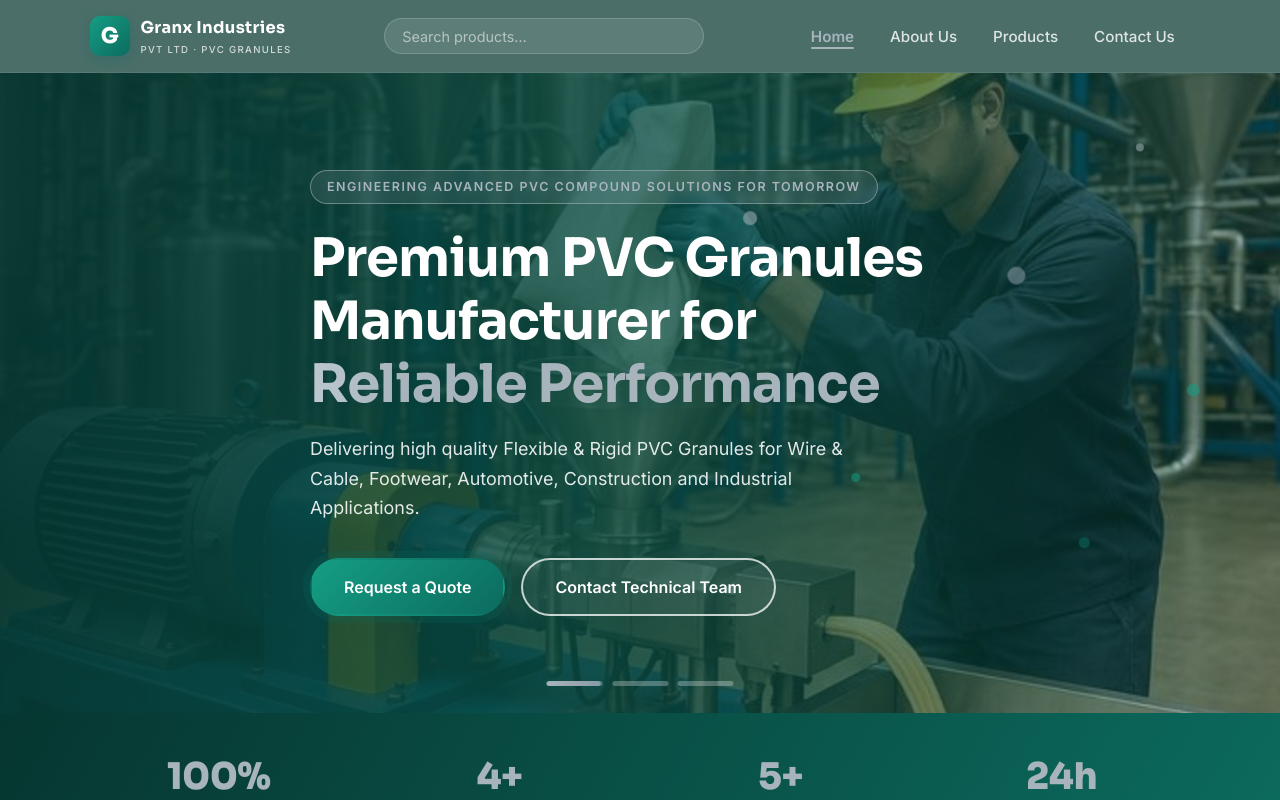
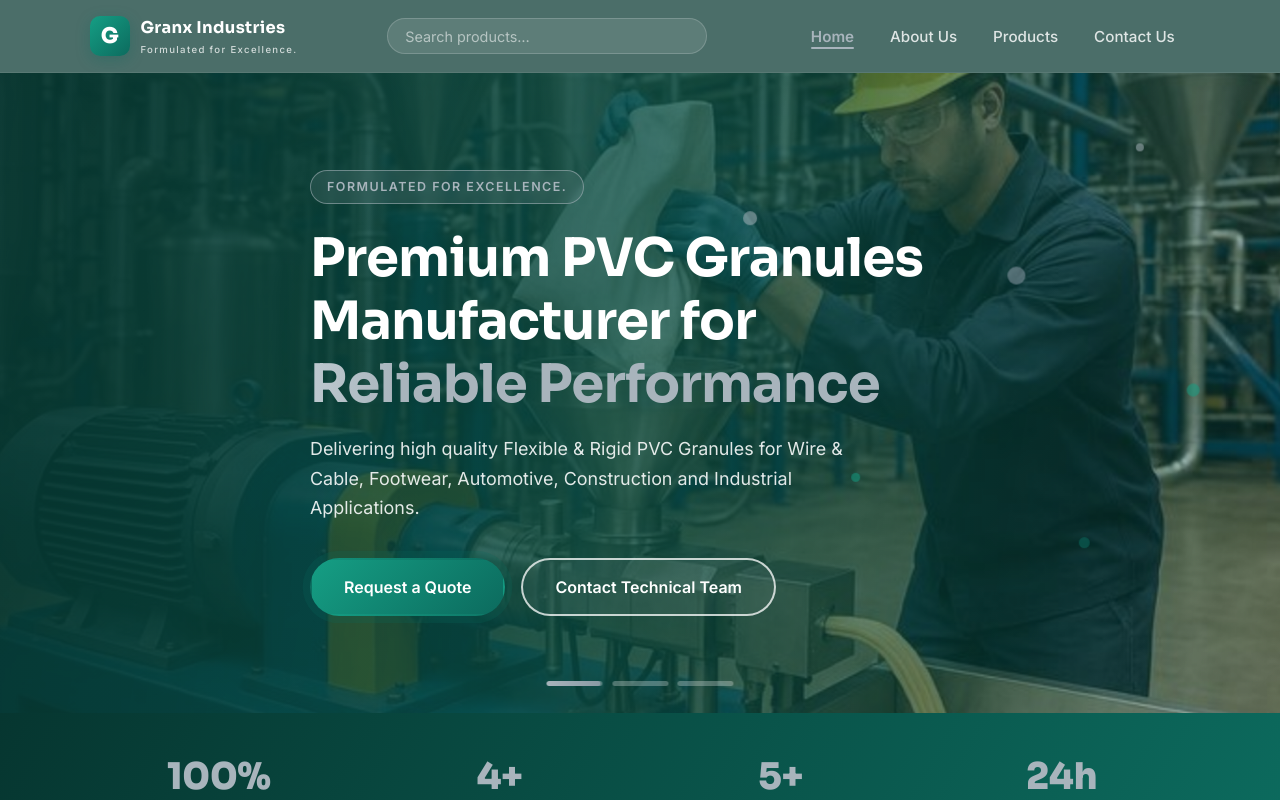
Before and after one commit to sainath31/hygran-polymers, a React (Vite) app: page / in a window 1280 px wide. Shown: the top 800 px of the page. Built offline with nearby package versions, Linux system fonts and the light colour scheme.

Commit message:
Add tagline 'Formulated for Excellence.' to navbar, footer, and hero

```diff
--- a/src/components/Footer.jsx
+++ b/src/components/Footer.jsx
@@ -58,7 +58,7 @@ function Footer() {
               <span className="brand-mark">G</span>
               <span>
                 Granx Industries
-                <small>PVT LTD &middot; PVC GRANULES</small>
+                <small>Formulated for Excellence.</small>
               </span>
             </div>
             <p>
--- a/src/components/Navbar.jsx
+++ b/src/components/Navbar.jsx
@@ -35,7 +35,7 @@ function Navbar() {
           <span className="brand-mark">G</span>
           <span className="brand-text">
             Granx Industries
-            <small>PVT LTD &middot; PVC GRANULES</small>
+            <small>Formulated for Excellence.</small>
           </span>
         </Link>
 
--- a/src/pages/Home.jsx
+++ b/src/pages/Home.jsx
@@ -56,7 +56,7 @@ const stats = [
 const heroSlides = [
   {
     img: heroFactory,
-    kicker: 'Engineering Advanced PVC Compound Solutions for Tomorrow',
+    kicker: 'Formulated for Excellence.',
     titleHead: 'Premium PVC Granules Manufacturer for',
     titleAccent: 'Reliable Performance',
     text: 'Delivering high quality Flexible & Rigid PVC Granules for Wire & Cable, Footwear, Automotive, Construction and Industrial Applications.',
```
